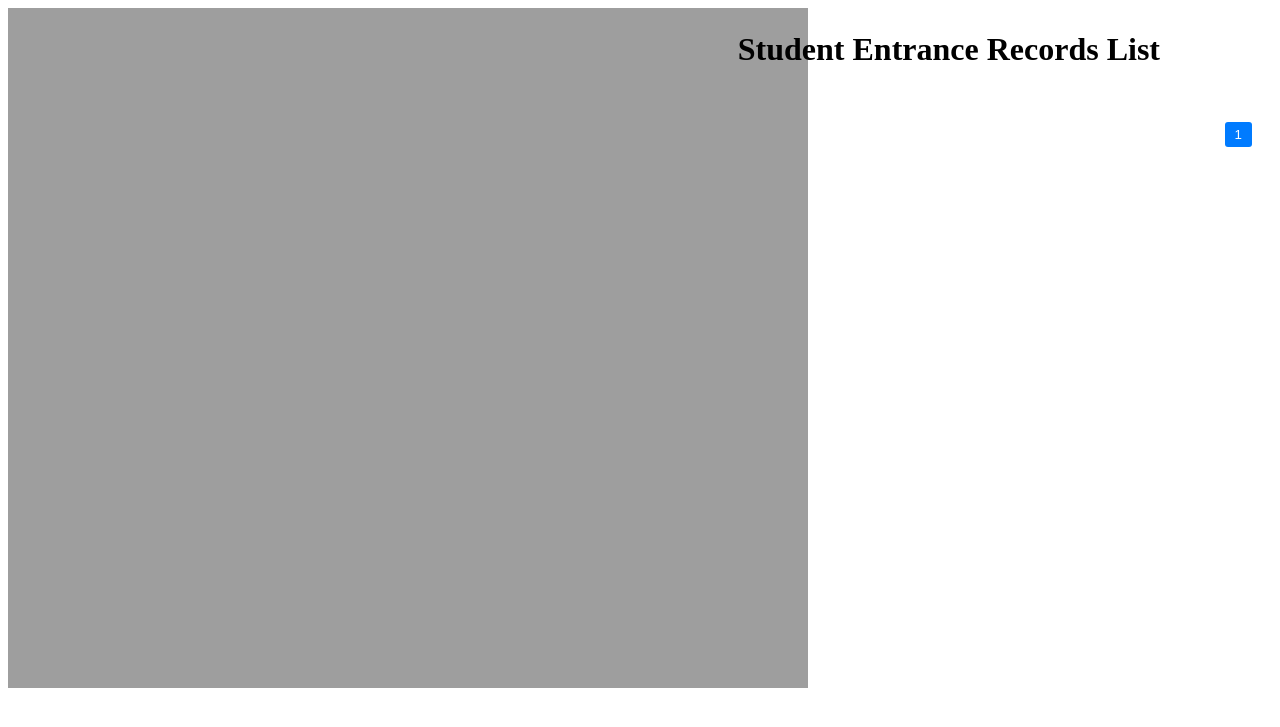
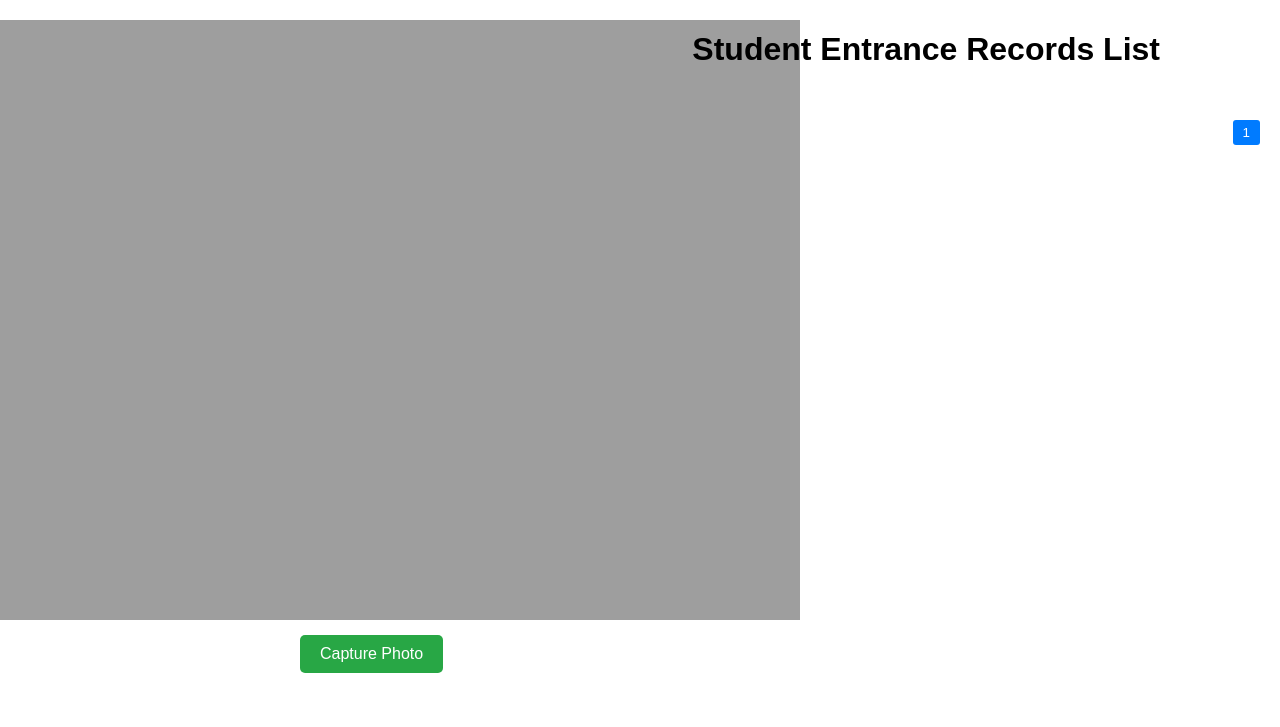
Before and after one commit to Khant12/student_monitoring_system, a Flask app: page / in a window 1280 px wide. Shown: the top 727 px of the page. Run offline with Flask 3, Linux system fonts and the light colour scheme; data that the repository does not hold is empty.

Commit message:
Update index.html (capture image)

```diff
--- a/templates/index.html
+++ b/templates/index.html
@@ -7,15 +7,53 @@
     <meta name="viewport" content="width=device-width, initial-scale=1.0">
     <title>Face Recognition</title>
     <style>
+        body {
+            margin: 0;
+            font-family: 'Arial', sans-serif;
+        }
+
+        #faceRecognitionContainer {
+            display: flex;
+            flex-direction: column;
+            align-items: center;
+        }
+
+        #videoFeedContainer {
+            position: relative;
+            width: 100%;
+            margin-top: 20px;
+        }
+
+        #videoFeed {
+            max-width: 100%;
+            height: auto;
+            display: block;
+        }
+
+        #contentContainer {
+            position: absolute;
+            top: 80px;
+            right: 10px;
+            display: flex;
+            flex-direction: column;
+            align-items: flex-end;
+        }
+
+          #title {
+            position: fixed;
+            top: 10px;
+            right: 120px; /* Adjust the right position as needed */
+            z-index: 1;
+            text-align: center;
+
+        }
+
         #recognizedInfoContainer {
             display: flex;
             flex-direction: column;
             align-items: flex-end;
             padding: 10px;
             gap: 10px;
-            position: absolute;
-            top: 10px;
-            right: 10px;
             background-color: rgba(255, 255, 255, 0.8);
             border-radius: 5px;
         }
@@ -50,7 +88,7 @@
             margin-bottom: 10px;
         }
 
-          .pagination {
+        .pagination {
             margin-top: 10px;
             display: flex;
             gap: 5px;
@@ -65,21 +103,24 @@
             border-radius: 3px;
         }
 
-        #title {
-            position: fixed;
-    top: 10px;
-    right: 120px; /* Adjust the right position as needed */
-    z-index: 1;
-    text-align: center;
+
+        #captureButton {
+        padding: 10px 20px;
+        background-color: #28a745;
+        color: #fff;
+        border: none;
+        border-radius: 5px;
+        font-size: 16px;
+        cursor: pointer;
+        transition: background-color 0.3s ease;
+        margin-left: 300px;
+        margin-top: 15px;
 
         }
 
-        #contentContainer {
-            position: relative;
-            margin-top: -600px; /* Adjust the margin-top to provide space for the fixed title */
+        #captureButton:hover {
+            background-color: #218838;
         }
-
-
     </style>
 </head>
 
@@ -88,6 +129,10 @@
     <div id="faceRecognitionContainer">
         <div id="videoFeedContainer">
             <img id="videoFeed" src="http://127.0.0.1:5000/video_feed" width="800" height="680">
+
+            <!-- Add this button inside the #videoFeedContainer -->
+            <button id="captureButton" onclick="capturePhoto()">Capture Photo</button>
+
 
             <div id="contentContainer">
                 <h1 id="title">Student Entrance Records List</h1>
@@ -140,6 +185,28 @@
             console.error('Error fetching recognized info:', error);
         });
 }
+
+
+    function capturePhoto() {
+        fetch('/capture_photo')
+            .then(response => {
+                if (!response.ok) {
+                    throw new Error(`HTTP error! Status: ${response.status}`);
+                }
+                return response.json();
+            })
+            .then(data => {
+                if (data.success) {
+                    alert('Photo captured and saved successfully!');
+                } else {
+                    alert('Failed to capture photo. Please try again.');
+                }
+            })
+            .catch(error => {
+                console.error('Error capturing photo:', error);
+            });
+    }
+
 
 function updateRecognizedStudentUI(index) {
     const student = recognizedStudents[index];
```
